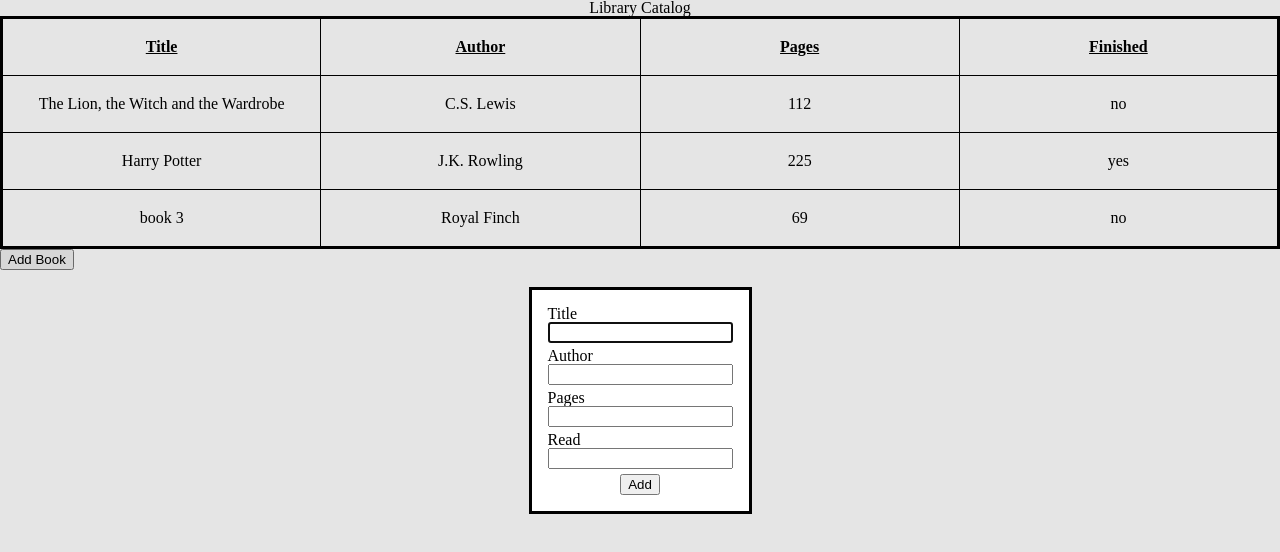
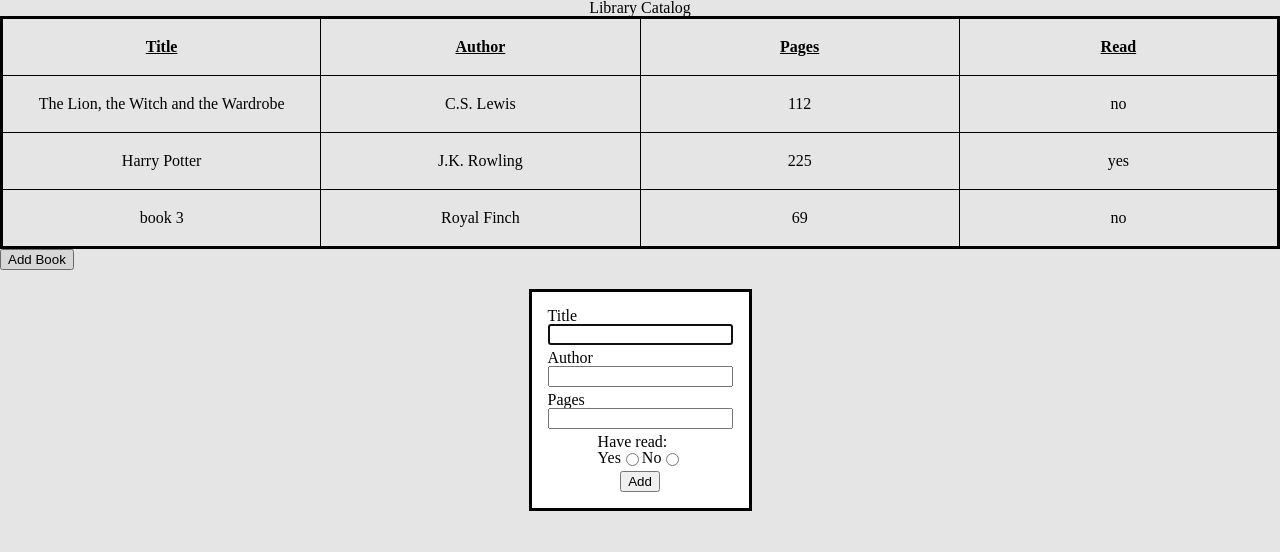
Before and after one commit to RoyalF4/odin-library, a plain HTML site: page index.html in a window 1280 px wide. Both pictures are taken after a click on the button "Add Book". Drawn offline with Linux system fonts and the light colour scheme.

Commit message:
add radio button to form and fix tables 'Read' col

```diff
--- a/app.js
+++ b/app.js
@@ -69,6 +69,7 @@ form.addEventListener('submit', (e) => {
     e.preventDefault();
     const fd = new FormData(form);
     const obj = Object.fromEntries(fd);
+    console.log(obj)
     addBookToLibrary(obj);
     modal.close();
 });
--- a/index.html
+++ b/index.html
@@ -16,7 +16,7 @@
                 <th>Title</th>
                 <th>Author</th>
                 <th>Pages</th>
-                <th>Finished</th>
+                <th>Read</th>
             </tr>
         </thead>
         <tbody>
@@ -39,8 +39,15 @@
                 <input type="text" name="pages" required>
             </div>
             <div>
-                <label for="read">Read</label>
-                <input type="text" name="read" required>
+                <fieldset>
+                    <legend>Have read:</legend>
+                    <div>
+                        <label for="no-radio">Yes</label>
+                        <input type="radio" name="read" value="Yes" required>
+                        <label for="yes-radio">No</label>
+                        <input type="radio" name="read" value="No" required>
+                    </div>
+                </fieldset>
             </div>
             <button type="submit" id="close-modal">Add</button>
         </form>
--- a/style.css
+++ b/style.css
@@ -31,3 +31,7 @@ form {
   flex-direction: column;
   align-items: center;
 }
+
+fieldset > div {
+  display: flex;
+}
```
